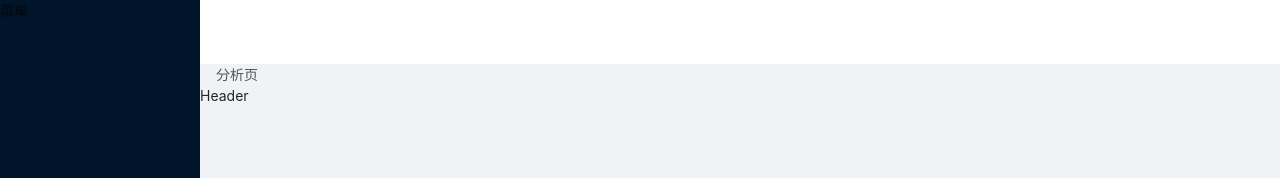
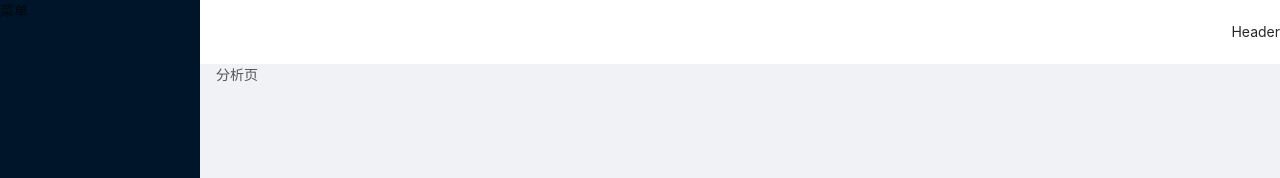
Before and after one commit to wuyiccc/ant-design-vue-pro-learn, a Vue app: page /dashboard/analysis in a window 1280 px wide. Shown: the top 178 px of the page. Built offline with nearby package versions, Linux system fonts and the light colour scheme.

Commit message:
1. header 右浮动调整位置

```diff
--- a/src/layouts/Header.vue
+++ b/src/layouts/Header.vue
@@ -1,14 +1,16 @@
 <!--核心页面页首-->
 <template>
-  <div>Header</div>
+  <div class="header">Header</div>
 </template>
 
 <script>
 export default {
   name: "Header"
-}
+};
 </script>
 
 <style scoped>
-
+.header {
+  float: right;
+}
 </style>
```
